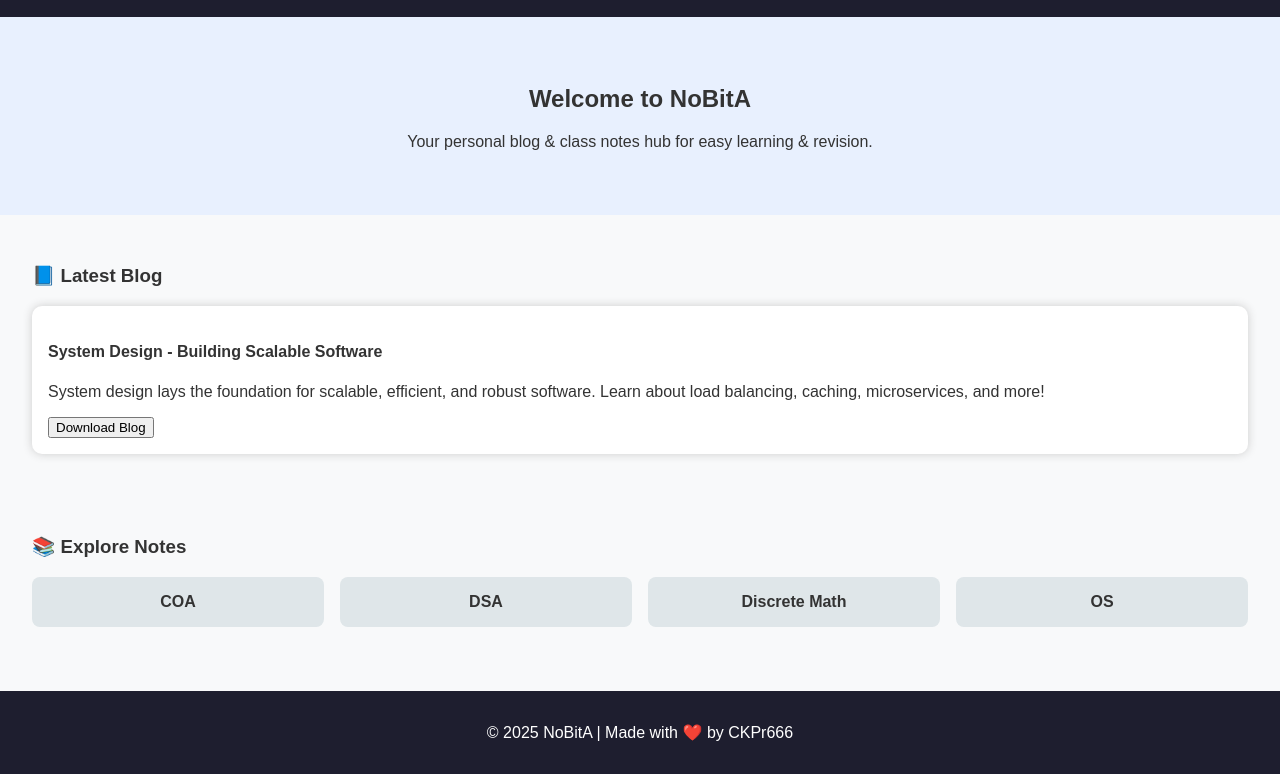
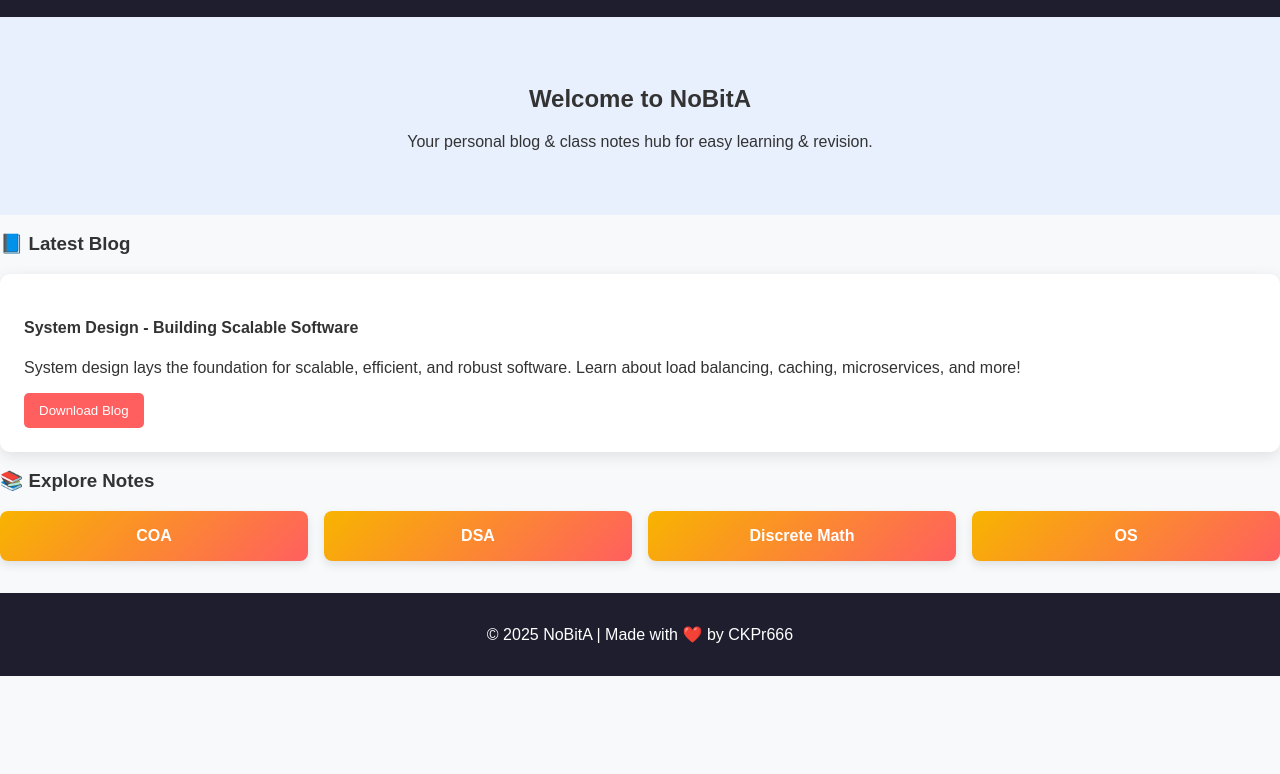
Before and after one commit to CKPr666/ckpr666.github.io, a plain HTML site: page index.html in a window 1280 px wide. Shown: the part 95-869 px from the top of the page. After the commit the page ends 800 px from the top, so only its background shows below. Drawn offline with Linux system fonts and the light colour scheme.

Commit message:
new css code

```diff
--- a/style.css
+++ b/style.css
@@ -5,6 +5,7 @@ body {
   color: #333;
 }
 
+/* Modernized Header */
 header {
   background: #1e1e2f;
   color: #fff;
@@ -12,12 +13,18 @@ header {
   display: flex;
   justify-content: space-between;
   align-items: center;
+  box-shadow: 0px 4px 10px rgba(0, 0, 0, 0.2);
 }
 
 nav a {
   color: #fff;
   margin: 0 10px;
   text-decoration: none;
+  transition: color 0.3s ease-in-out;
+}
+
+nav a:hover {
+  color: #f8b400;
 }
 
 .hero {
@@ -26,18 +33,21 @@ nav a {
   background: #e8f0fe;
 }
 
-.blog-preview, .notes {
-  padding: 2rem;
+/* Improved Cards */
+.card {
+  background: white;
+  padding: 1.5rem;
+  border-radius: 10px;
+  box-shadow: 0 4px 15px rgba(0, 0, 0, 0.1);
+  margin-top: 1rem;
+  transition: transform 0.3s ease-in-out;
 }
 
-.card {
-  background: white;
-  padding: 1rem;
-  border-radius: 10px;
-  box-shadow: 0 0 10px #ccc;
-  margin-top: 1rem;
+.card:hover {
+  transform: scale(1.05);
 }
 
+/* Notes Section */
 .subjects {
   display: flex;
   flex-wrap: wrap;
@@ -46,14 +56,17 @@ nav a {
 }
 
 .subjects div {
-  background: #dfe6e9;
+  background: linear-gradient(135deg, #f8b400, #ff5f5f);
   padding: 1rem;
   border-radius: 8px;
   flex: 1 1 100px;
   text-align: center;
   font-weight: bold;
+  color: white;
+  box-shadow: 0 4px 10px rgba(0, 0, 0, 0.1);
 }
 
+/* Footer */
 footer {
   text-align: center;
   padding: 1rem;
@@ -61,3 +74,18 @@ footer {
   color: white;
   margin-top: 2rem;
 }
+
+/* Download Blog Button */
+#downloadBlog {
+  padding: 10px 15px;
+  background: #ff5f5f;
+  color: white;
+  border: none;
+  border-radius: 5px;
+  cursor: pointer;
+  transition: background 0.3s ease-in-out;
+}
+
+#downloadBlog:hover {
+  background: #f33;
+}
```
